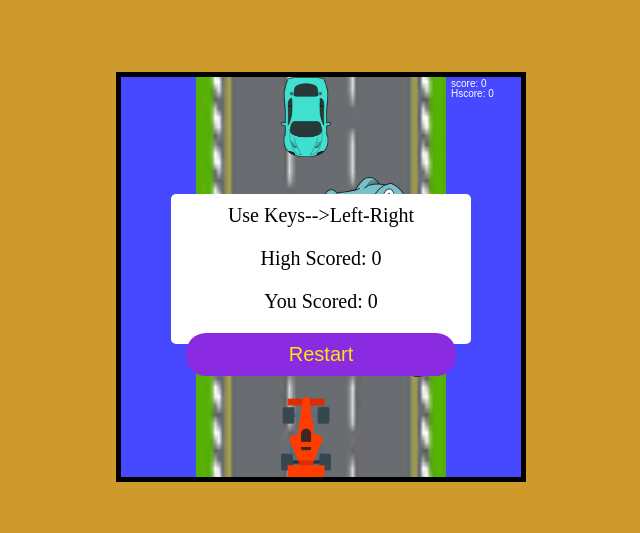
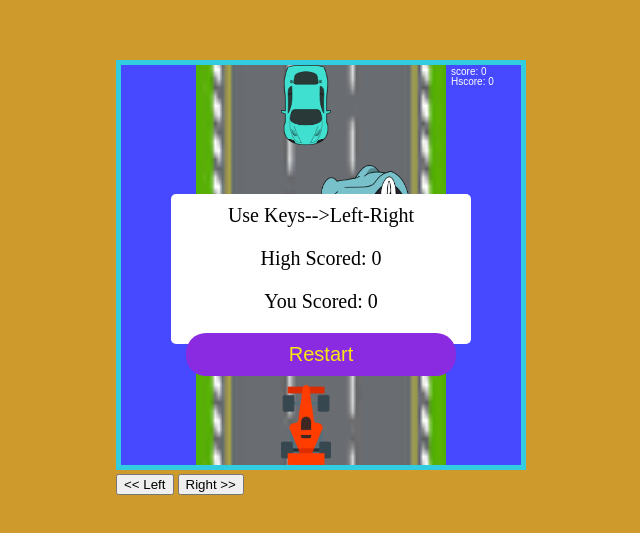
Before and after one commit to Mohd-Rijwan/racingcar.github.io, a plain HTML site: page index.html in a window 1280 px wide. Shown: the part 131-664 px from the top of the page, without its empty margins (319-959 px from the left). Drawn offline with Linux system fonts and the light colour scheme.

Commit message:
Update index.html

```diff
--- a/index.html
+++ b/index.html
@@ -8,6 +8,7 @@
     <link rel="stylesheet" href="style.css">
 </head>
 <body>
+    <div class="container">
         <section id="overplay">
             <div id="card">
                 <p>Use Keys-->Left-Right</p>
@@ -16,12 +17,17 @@
                 <button onclick="restartGame()">Restart</button>
             </div>
         </section>
-    <canvas id="canvas" height="400" width="400" style="border: 5px solid black">
+        <canvas id="canvas" height="400" width="400" style="border: 5px solid rgb(49, 204, 224)">
              <img id="scream1" src="road.png" alt="The scream1">
              <img id="scream2" src="race.png" alt="The scream2">
              <img id="scream3" src="blue.png" alt="The scream3">
              <img id="scream" src="obs1.png" alt="The Scream">
         </canvas>
+        <div class="btn">
+            <button class="left"> << Left</button>
+            <button class="right">Right >> </button>
+        <div>
+    </div>
 </body>
 <script src="main.js"></script>
 </html>
```
Lines whose indentation alone changed are shown as unchanged.
